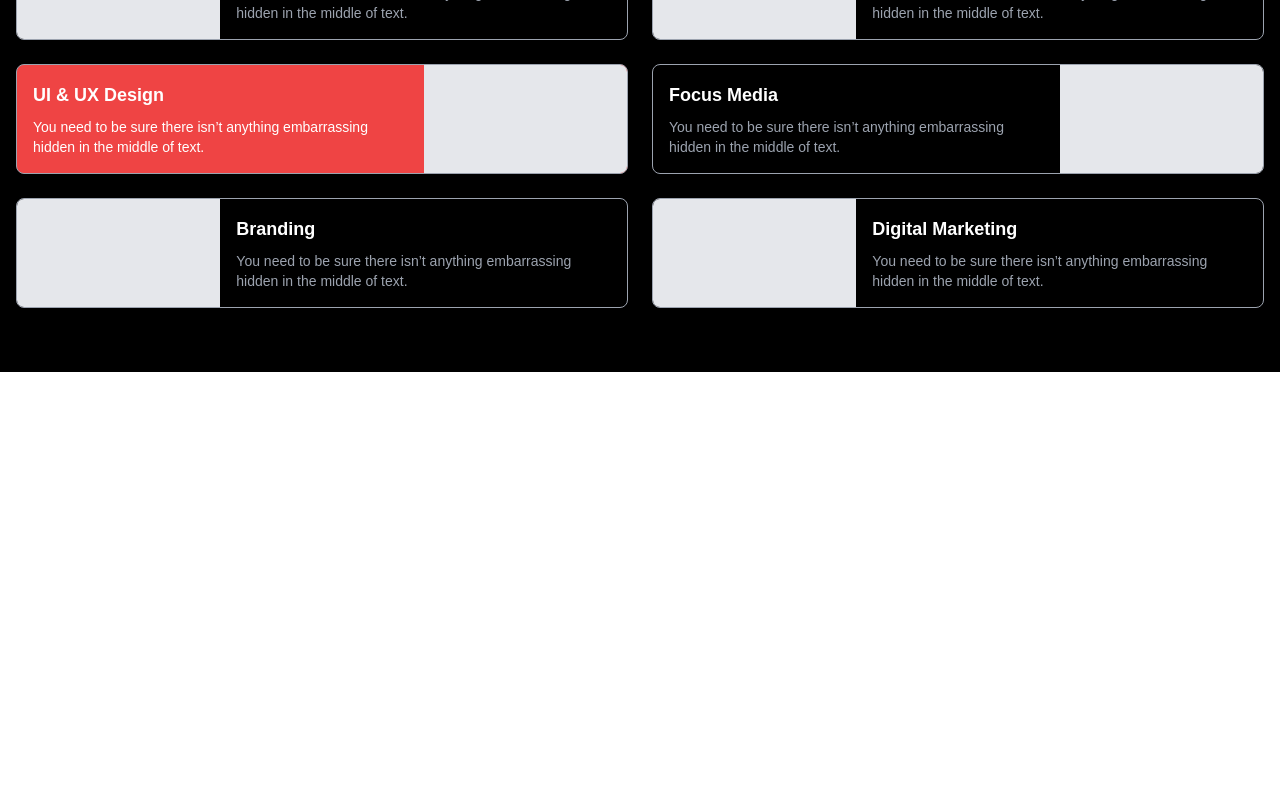
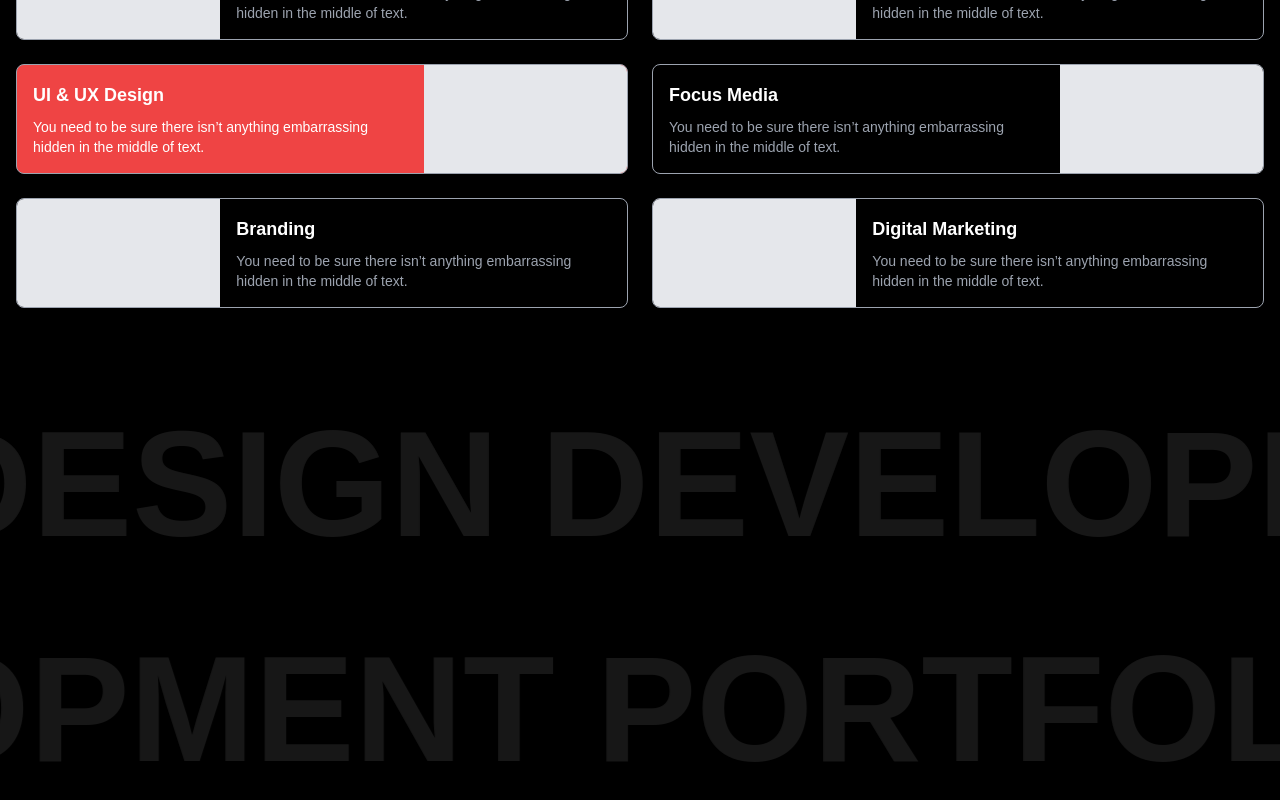
Before and after one commit to aminul-islam01101/Elegant-web, a Next.js app: page / in a window 1280 px wide. Shown: the part 1751-2551 px from the top of the page. Before the commit the page ends 2123 px from the top, so only its background shows below. Built offline with nearby package versions, Linux system fonts and the light colour scheme.

Commit message:
marquee section done with framer-motion

```diff
--- a/package.json
+++ b/package.json
@@ -9,7 +9,7 @@
     "lint": "next lint"
   },
   "dependencies": {
-    "framer-motion": "^11.15.0",
+    "framer-motion": "^11.16.0",
     "next": "15.1.2",
     "react": "^19.0.0",
     "react-dom": "^19.0.0"
--- a/src/app/home/page.tsx
+++ b/src/app/home/page.tsx
@@ -1,14 +1,16 @@
 import AboutUs from "@/components/view/AboutUs/AboutUs";
 import Banner from "@/components/view/Banner/Banner";
 import DataServices from "@/components/view/DataServices/DataServices";
+import Marquee from "@/components/view/Marquee/Marquee";
 import React from "react";
 
 export default function HomePage() {
   return (
     <div>
-      <Banner/>
-      <AboutUs/>
+      <Banner />
+      <AboutUs />
       <DataServices />
+      <Marquee />
     </div>
   );
 }
--- /dev/null
+++ b/src/components/re-ui/MarqueeItem.tsx
@@ -0,0 +1,45 @@
+"use client";
+import { motion } from "framer-motion";
+
+type MarqueeProps = {
+  children: React.ReactNode;
+  speed?: number;
+  x: string[];
+};
+
+const MarqueeItem: React.FC<MarqueeProps> = ({ children, speed = 10, x }) => {
+  const marqueeVariants = {
+    animate: {
+      x: x,
+      transition: {
+        x: {
+          repeat: Infinity,
+          repeatType: "loop",
+          duration: speed,
+          ease: "linear",
+        },
+      },
+    },
+  };
+
+  return (
+    <div className="overflow-hidden whitespace-nowrap relative w-full">
+      <motion.div
+        className="flex"
+        variants={marqueeVariants}
+        animate="animate"
+        style={{ willChange: "transform" }}
+      >
+        {/* Duplicate the children for seamless scrolling */}
+        <span className="inline-block mr-8 text-[150px] uppercase font-bold">
+          {children}
+        </span>
+        <span className="inline-block mr-8 text-[150px] uppercase">
+          {children}
+        </span>
+      </motion.div>
+    </div>
+  );
+};
+
+export default MarqueeItem;
--- /dev/null
+++ b/src/components/view/Marquee/Marquee.tsx
@@ -0,0 +1,15 @@
+import MarqueeItem from "@/components/re-ui/MarqueeItem";
+import React from "react";
+
+export default function Marquee() {
+  return (
+    <div className="bg-black h-full w-full flex flex-col">
+      <MarqueeItem speed={100} x={["0%", "-100%"]}>
+        Design development portfolio
+      </MarqueeItem>
+      <MarqueeItem speed={100} x={["-100%", "0%"]}>
+        Design development portfolio
+      </MarqueeItem>
+    </div>
+  );
+}
```
Also changed, not shown: 1 other file (tests, documents, lock files or other folders).
